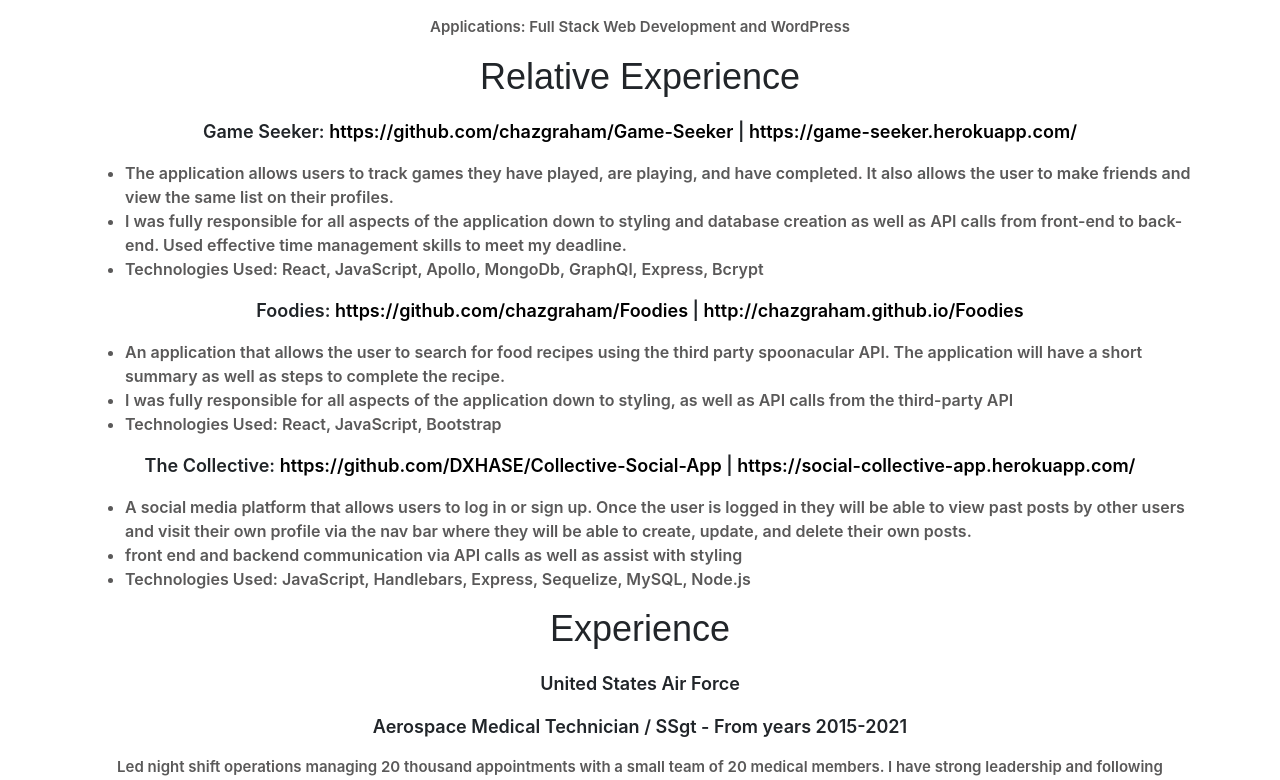
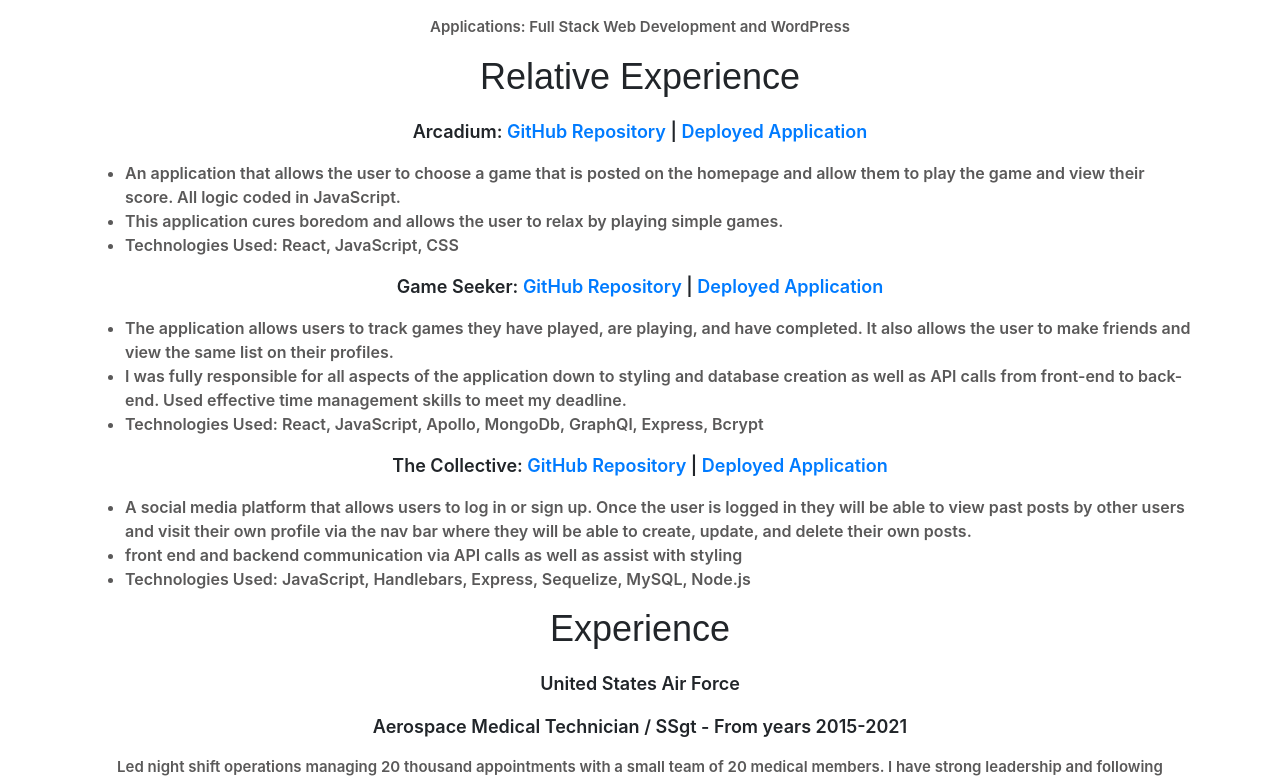
Before and after one commit to chazgraham/Chazs-React-Portfolio, a React (Create React App) app: page /resume in a window 1280 px wide. Shown: the part 1249-2029 px from the top of the page. Built offline with nearby package versions, Linux system fonts and the light colour scheme.

Commit message:
replace all foodies content for arcadium

```diff
--- a/src/components/Resume/index.js
+++ b/src/components/Resume/index.js
@@ -21,8 +21,8 @@
             <p className='resume_p_title'>San Antonio, TX</p>
             <p className='resume_p_title'>Email: <a href="mailto: chazhg80.cg@gmail.com" className='resume_link'>chazhg80.cg@gmail.com</a></p>
             <p className='resume_p_title'>Linkedin: <a href='https://www.linkedin.com/in/chaz-graham-a95a43258' className='resume_link'>www.linkedin.com/in/chaz-graham-a95a43258</a></p>
+            <p className='resume_p_title'>Portfolio: <a href='http://chazgraham.github.io/Chazs-React-Portfolio' className='resume_link'>http://chazgraham.github.io/Chazs-React-Portfolio</a></p>
             <p className='resume_p_title'>GitHub: <a href='https://github.com/chazgrahamChaz' className='resume_link'>https://github.com/chazgrahamChaz</a></p>
-            <p className='resume_p_title'>Portfolio: <a href='http://chazgraham.github.io/Chazs-React-Portfolio' className='resume_link'>http://chazgraham.github.io/Chazs-React-Portfolio</a></p>
           </div>
           <div>
             <h3>Summary</h3>
@@ -38,7 +38,15 @@
         <section>
           <h3>Relative Experience</h3>
           <div>
-            <p className='resume_p_title'>Game Seeker: <a href='https://github.com/chazgraham/Game-Seeker'>https://github.com/chazgraham/Game-Seeker</a> | <a href='https://game-seeker.herokuapp.com/'>https://game-seeker.herokuapp.com/</a></p>
+            <p className='resume_p_title'>Arcadium: <a href='https://github.com/chazgraham/Arcadium' className='resume_link'>GitHub Repository</a> | <a href='http://chazgraham.github.io/Arcadium' className='resume_link'>Deployed Application</a></p>
+            <ul>
+              <li>An application that allows the user to choose a game that is posted on the homepage and allow them to play the game and view their score. All logic coded in JavaScript.</li>
+              <li>This application cures boredom and allows the user to relax by playing simple games.</li>
+              <li>Technologies Used: React, JavaScript, CSS</li>
+            </ul>
+          </div>
+          <div>
+            <p className='resume_p_title'>Game Seeker: <a href='https://github.com/chazgraham/Game-Seeker' className='resume_link'>GitHub Repository</a> | <a href='https://game-seeker.herokuapp.com/' className='resume_link'>Deployed Application</a></p>
             <ul>
               <li>The application allows users to track games they have played, are playing, and have completed. It also allows the user to make friends and view the same list on their profiles.</li>
               <li>I was fully responsible for all aspects of the application down to styling and database creation as well as API calls from front-end to back-end. Used effective time management skills to meet my deadline.</li>
@@ -46,15 +54,7 @@
             </ul>
           </div>
           <div>
-            <p className='resume_p_title'>Foodies: <a href='https://github.com/chazgraham/Foodies'>https://github.com/chazgraham/Foodies</a> | <a href='http://chazgraham.github.io/Foodies'>http://chazgraham.github.io/Foodies</a></p>
-            <ul>
-              <li>An application that allows the user to search for food recipes using the third party spoonacular API. The application will have a short summary as well as steps to complete the recipe.</li>
-              <li>I was fully responsible for all aspects of the application down to styling, as well as API calls from the third-party API</li>
-              <li>Technologies Used: React, JavaScript, Bootstrap</li>
-            </ul>
-          </div>
-          <div>
-            <p className='resume_p_title'>The Collective: <a href='https://github.com/DXHASE/Collective-Social-App'>https://github.com/DXHASE/Collective-Social-App</a> | <a href='https://social-collective-app.herokuapp.com/'>https://social-collective-app.herokuapp.com/</a></p>
+            <p className='resume_p_title'>The Collective: <a href='https://github.com/DXHASE/Collective-Social-App' className='resume_link'>GitHub Repository</a> | <a href='https://social-collective-app.herokuapp.com/' className='resume_link'>Deployed Application</a></p>
             <ul>
               <li>A social media platform that allows users to log in or sign up. Once the user is logged in they will be able to view past posts by other users and visit their own profile via the nav bar where they will be able to create, update, and delete their own posts.</li>
               <li>front end and backend communication via API calls as well as assist with styling</li>
```
Also changed, not shown: 2 other files (tests, documents, lock files or other folders).
